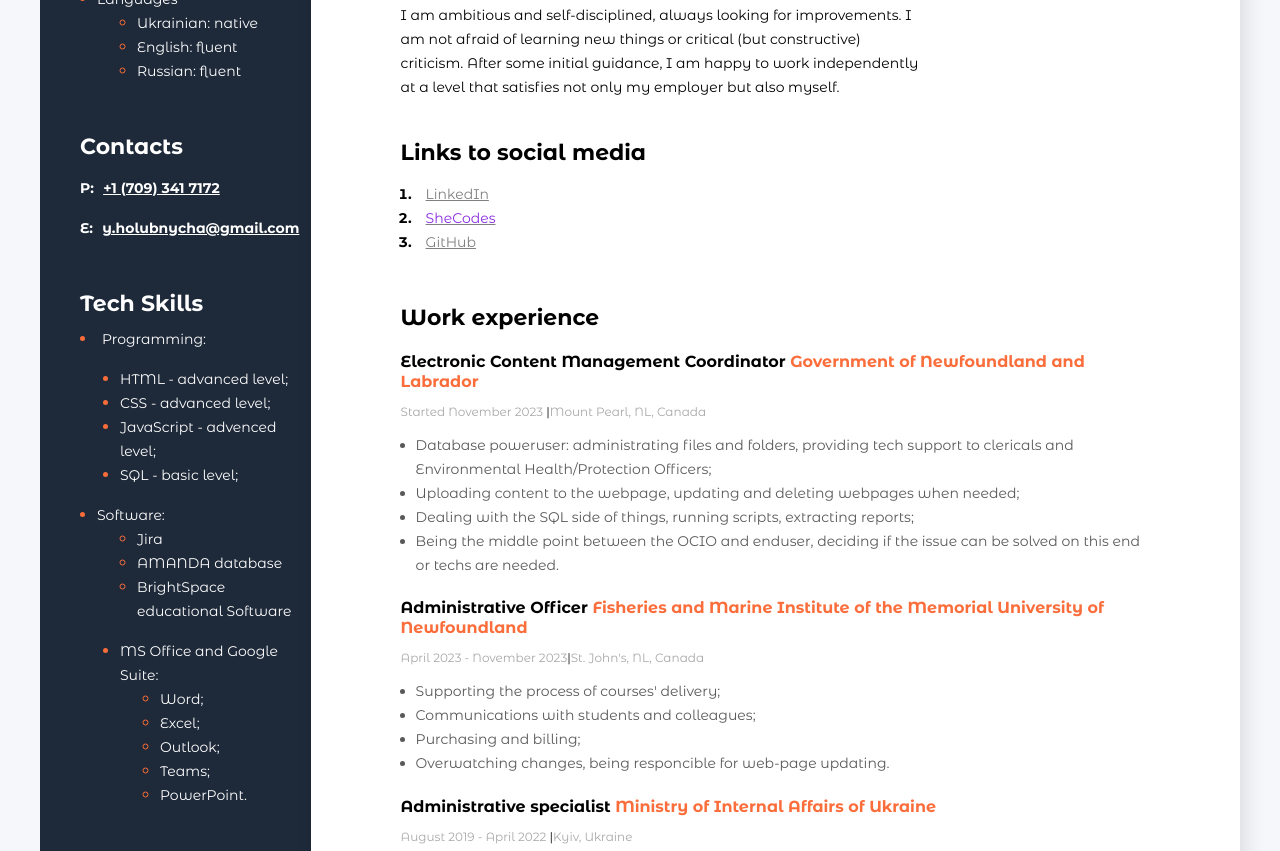
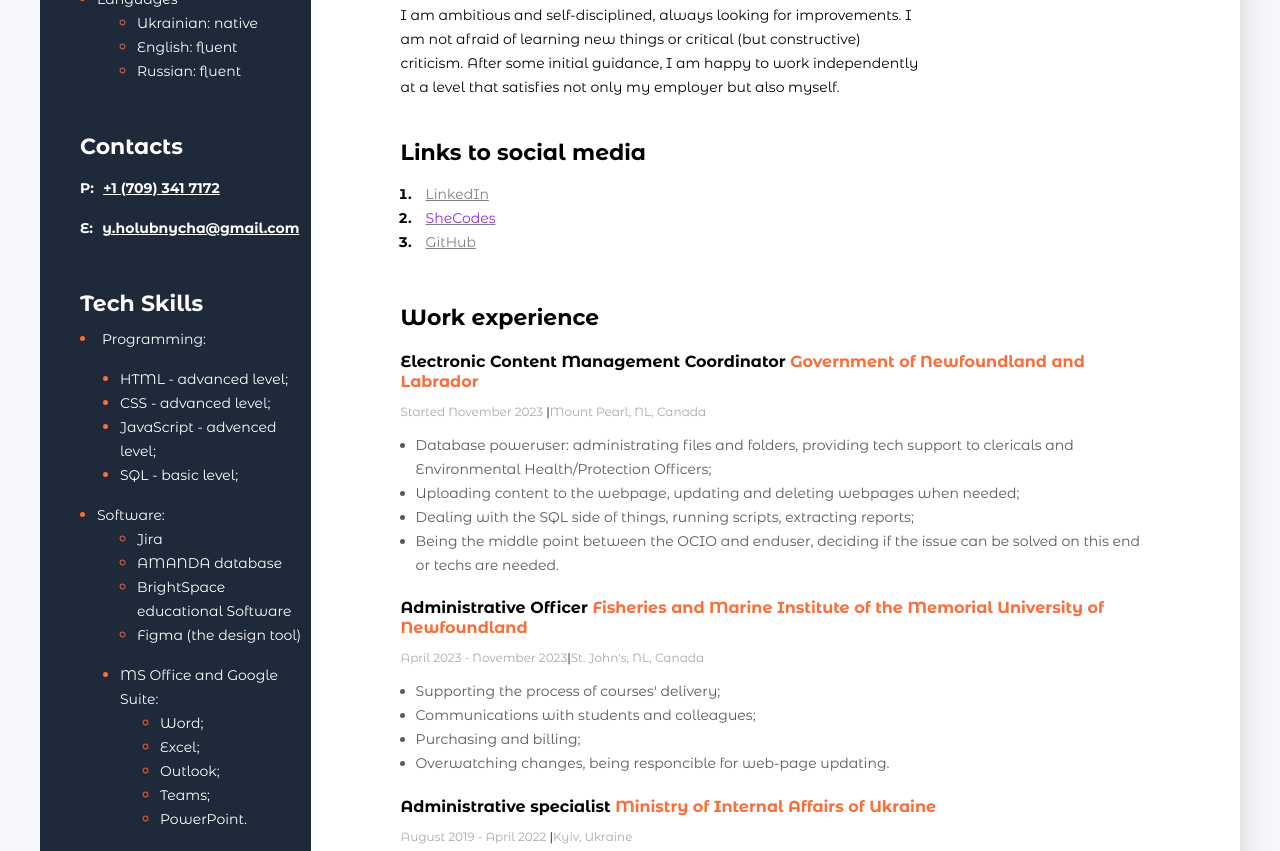
Before and after one commit to JuliaGolubnycha/CV, a plain HTML site: page main/index.html in a window 1280 px wide. Shown: the part 249-1100 px from the top of the page. Drawn offline with Linux system fonts and the light colour scheme.

Commit message:
Added software.html

```diff
--- a/main/index.html
+++ b/main/index.html
@@ -248,6 +248,7 @@
                         <li class="tech-skills-li"><span class="tech-skills-item">Jira</span></li>
                         <li class="tech-skills-li"><span class="tech-skills-item">AMANDA database</span></li>
                         <li class="tech-skills-li"><span class="tech-skills-item">BrightSpace educational Software</span></li>
+                        <li class="tech-skills-li"><span class="tech-skills-item">Figma (the design tool)</span></li>
                     </ul>
                 </li>
             </ul>
```
